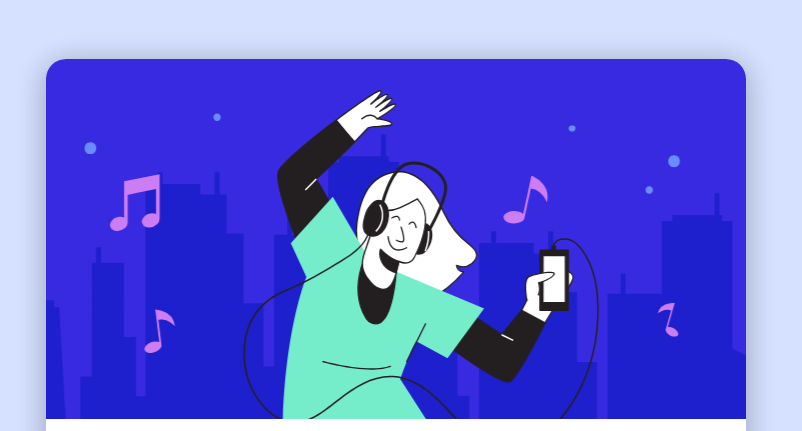
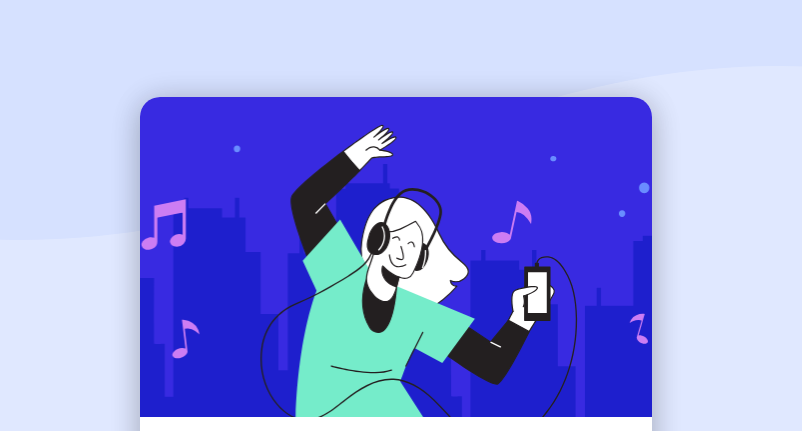
Before and after one commit to EdTheDev254/order_summary, a plain HTML site: page index.html in a window 1280 px wide. Shown: the part 197-628 px from the top of the page, without its empty margins (244-1046 px from the left). Drawn offline with Linux system fonts and the light colour scheme.

Commit message:
Update style.css
Added a few changes

```diff
--- a/style.css
+++ b/style.css
@@ -142,25 +142,28 @@ a:hover{
   color:hsl(223,47%,10%);
 }
 
-@media (min-width:480px){
+@media (min-width:768px){
   body{
-    margin:0;
-    padding:0;
     background:url("./images/pattern-background-desktop.svg");
     background-color:hsl(225, 100%, 94%);
-    background-size:cover;
-    background-position:center;
+    background-position:top;
     background-repeat:no-repeat;
-    display:flex;
-    align-items:center;
-    justify-content:center;
-    height:fit-content;
   }
 
 #header_container{
-    height:45vh;
+    height:40vh;
 }
 
   #main_div_container{
+    margin:23% 30%;
   }
 }
+
+@media (orientation:landscape) {
+    #header_container{
+        height:40vh;
+    }
+    #main_div_container{
+        width:40%;
+    }
+}
```
